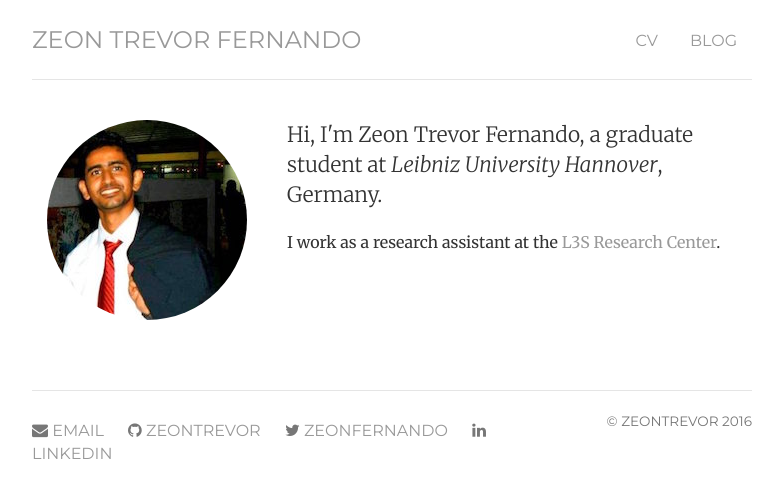
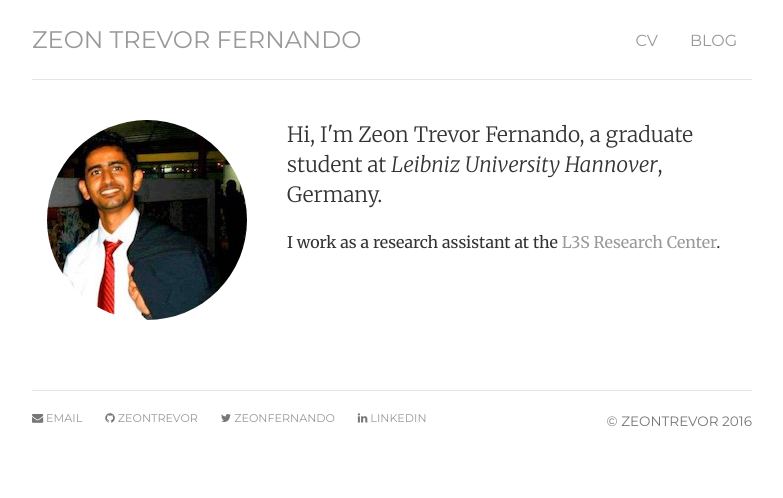
Before and after one commit to ZeonTrevor/zeontrevor.github.io, a Jekyll site: the page built from index.html, in a window 1280 px wide. Shown: the top 498 px of the page, without its empty margins (248-1031 px from the left). Built offline with Jekyll 4.4.1, drawn with Linux system fonts in a browser that asks for light colours.

Commit message:
css update

```diff
--- a/_layouts/default.html
+++ b/_layouts/default.html
@@ -38,14 +38,12 @@
   <div class="footer">
     <div class="row">
       <div class="col-sm-8">
-      <p>
         <ul>
           <li><i class="fa fa-envelope" aria-hidden="true"></i><a href="mailto:zeon.trevor@gmail.com"> Email</a></li>
           <li><i class="fa fa-github" aria-hidden="true"></i><a href="https://github.com/ZeonTrevor"> ZeonTrevor</a></li>
           <li><i class="fa fa-twitter" aria-hidden="true"></i><a href="https://twitter.com/zeonfernando"> zeonfernando</a></li>
           <li><i class="fa fa-linkedin" aria-hidden="true"></i><a href="de.linkedin.com/in/zeonfernando"> LinkedIn</a></li>
         </ul>
-      </p>
       </div>
       <div class="col-sm-4">
       <p class="pull-right">
--- a/css/main.css
+++ b/css/main.css
@@ -14,7 +14,7 @@ blockquote p { font-size: 16px; line-height: 1.6em; }
 h3.text-muted a {text-decoration: none; color: #999999; }
 h3.text-muted a:hover { text-decoration: none; color: #0088cc; }
 
-.footer ul { font-size: 1em; padding: 0px; list-style: none;}
+.footer ul { font-size: 0.7em; padding: 0px; list-style: none;}
 .footer ul li { display: inline; margin-right: 20px; }
 
 /* Masthead */
```
